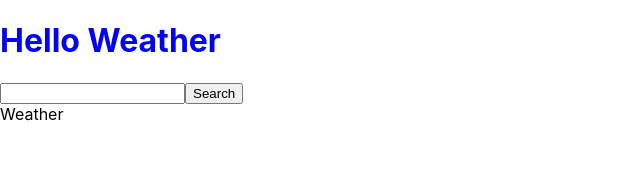
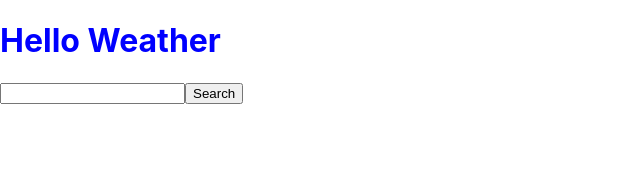
Before and after one commit to MichalPillar/city-weather, a React (Create React App) app: page / in a window 1280 px wide. Shown: the top 194 px of the page, without its empty margins (0-640 px from the left). Built offline with nearby package versions, Linux system fonts and the light colour scheme.

Commit message:
Implemented SearchForm to change city object in state and show the state in the Weather component

```diff
--- a/src/components/app/App.js
+++ b/src/components/app/App.js
@@ -1,14 +1,32 @@
-import React from 'react';
+import React, { useState } from 'react';
 import './App.scss';
 import SearchForm from '../searchform/SearchForm';
 import Weather from '../weather/Weather';
 
 function App() {
+  const [city, setCity] = useState({});
+  const [searchStr, setSearchStr] = useState('');
+
+  const handleSubmit = (event) => {
+    event.preventDefault();
+
+    const cityObj = {
+      name: searchStr
+    }
+
+    setCity(cityObj);
+    setSearchStr('');
+  }
+
+  const handleSearch = (event) => {
+    setSearchStr(event.target.value);
+  }
+
   return (
     <div className="App">
       <h1>Hello Weather</h1>
-      <SearchForm />
-      <Weather />
+      <SearchForm handleSubmit={handleSubmit} handleChange={handleSearch} searchStr={searchStr} />
+      <Weather city={city} />
     </div>
   );
 }
--- a/src/components/searchform/SearchForm.jsx
+++ b/src/components/searchform/SearchForm.jsx
@@ -1,8 +1,8 @@
 import React from 'react';
 
-const SearchForm = () => (
-  <form>
-    <input type="text" />
+const SearchForm = ({ handleSubmit, handleChange, searchStr }) => (
+  <form onSubmit={handleSubmit}>
+    <input type="text" onChange={handleChange} value={searchStr} />
     <button type="submit">Search</button>
   </form>
 )
--- a/src/components/weather/Weather.jsx
+++ b/src/components/weather/Weather.jsx
@@ -1,8 +1,8 @@
 import React from 'react';
 
-const Weather = () => (
+const Weather = ({ city }) => (
   <div className="container">
-    Weather
+    {city.name}
   </div>
 )
 
```
